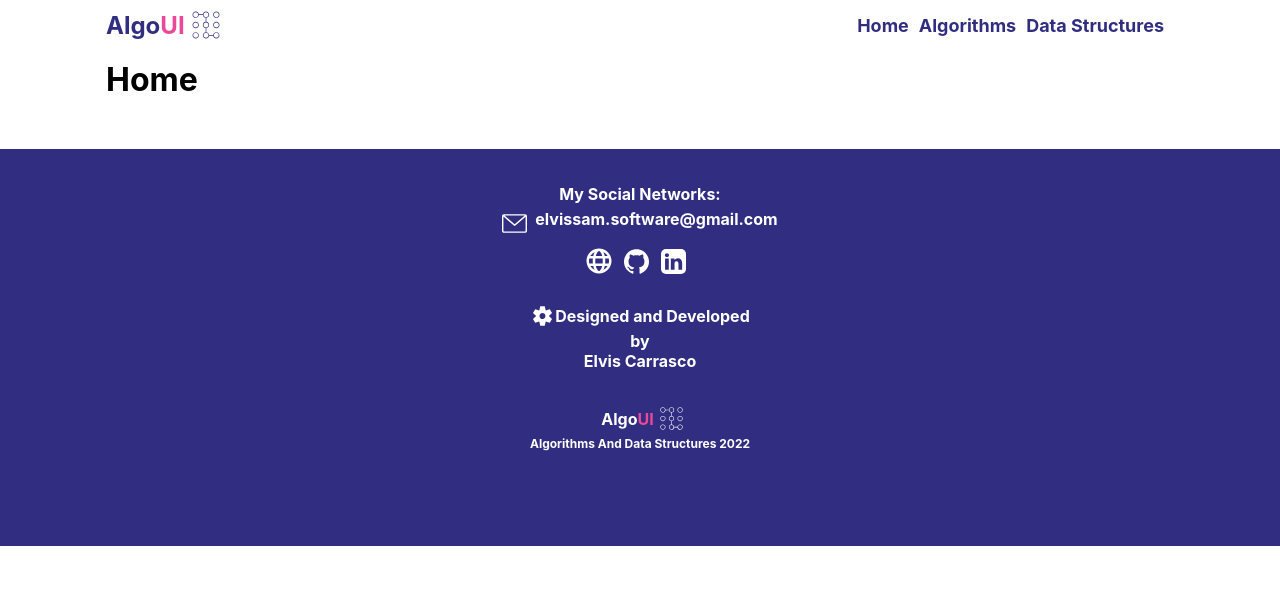
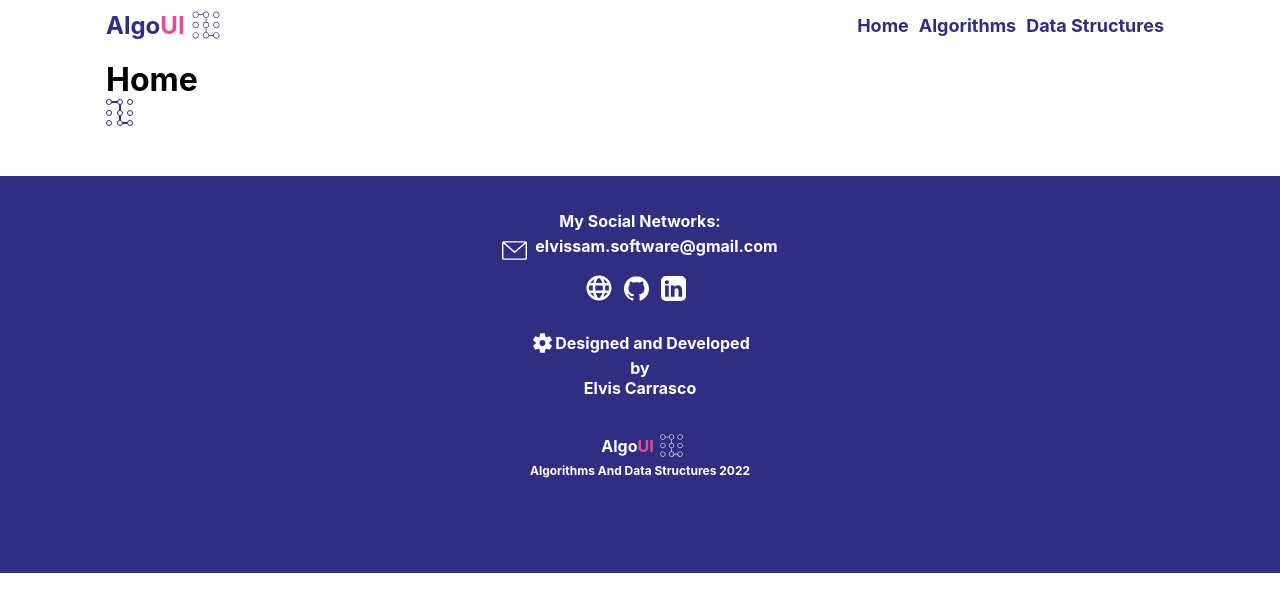
Before and after one commit to Elvissamir/Algoui, a React (Create React App) app: page / in a window 1280 px wide. Shown: the top 612 px of the page. Built offline with nearby package versions, Linux system fonts and the light colour scheme.

Commit message:
Add new algoui logo component

```diff
--- /dev/null
+++ b/src/assets/styles/components/_algoui-logo.scss
@@ -0,0 +1,51 @@
+.algoui-logo-container {
+    background-color: var(--brand-white);
+    display: flex;
+    position: relative;
+    flex-direction: column;
+    align-items: center;
+    justify-content: space-between;
+    height: 27px;
+    width: 27px;
+
+    .row {
+        display: flex;
+        justify-content: space-between;
+        align-items: center;
+        width: 100%;
+
+        .logo-circle {
+            display: flex;
+            border-radius: 50%;
+            background-color: white;
+            border: 1px var(--brand-purple) solid;
+            height: 6px;
+            width: 6px;
+            z-index: 2;
+        }
+    }
+
+    .logo-line {
+        position: absolute;
+        background-color: var(--brand-purple);
+    }
+
+    .line-1 {
+        top: 2px;
+        left: 0;
+        height: 2px;
+        width: 50%;
+    }
+
+    .line-2 {
+        height: 21px;
+        width: 2px;
+    }
+
+    .line-3 {
+        top: 23px;
+        height: 2px;
+        right: 0;
+        width: 50%;
+    }
+}
--- a/src/assets/styles/components/_index.scss
+++ b/src/assets/styles/components/_index.scss
@@ -3,6 +3,7 @@
 @import './controls-dropdown';
 @import './dataStructures/index';
 @import './field-error-info';
+@import './algoui-logo';
 @import './input';
 @import './input-field';
 @import './input-check';
--- /dev/null
+++ b/src/components/AlgoUILogo.tsx
@@ -0,0 +1,26 @@
+const AlgoUILogo = () => {
+    return (
+        <div className="algoui-logo-container">
+            <div className="row">
+                <div className="logo-circle circle-1"></div>
+                <div className="logo-circle circle-2"></div>
+                <div className="logo-circle circle-3"></div>
+            </div>
+            <div className="row">
+                <div className="logo-circle circle-4"></div>
+                <div className="logo-circle circle-5"></div>
+                <div className="logo-circle circle-6"></div>
+            </div>
+            <div className="row">
+                <div className="logo-circle circle-7"></div>
+                <div className="logo-circle circle-8"></div>
+                <div className="logo-circle circle-9"></div>
+            </div>
+            <div className="logo-line line-1"></div>
+            <div className="logo-line line-2"></div>
+            <div className="logo-line line-3"></div>
+        </div>
+    )
+}
+
+export default AlgoUILogo
--- a/src/pages/HomePage.tsx
+++ b/src/pages/HomePage.tsx
@@ -1,7 +1,10 @@
+import AlgoUILogo from "../components/AlgoUILogo"
+
 const HomePage = () => {
     return (
         <div className="home-container">
             <h1>Home</h1>
+            <AlgoUILogo />
         </div>
     )
 }
```
